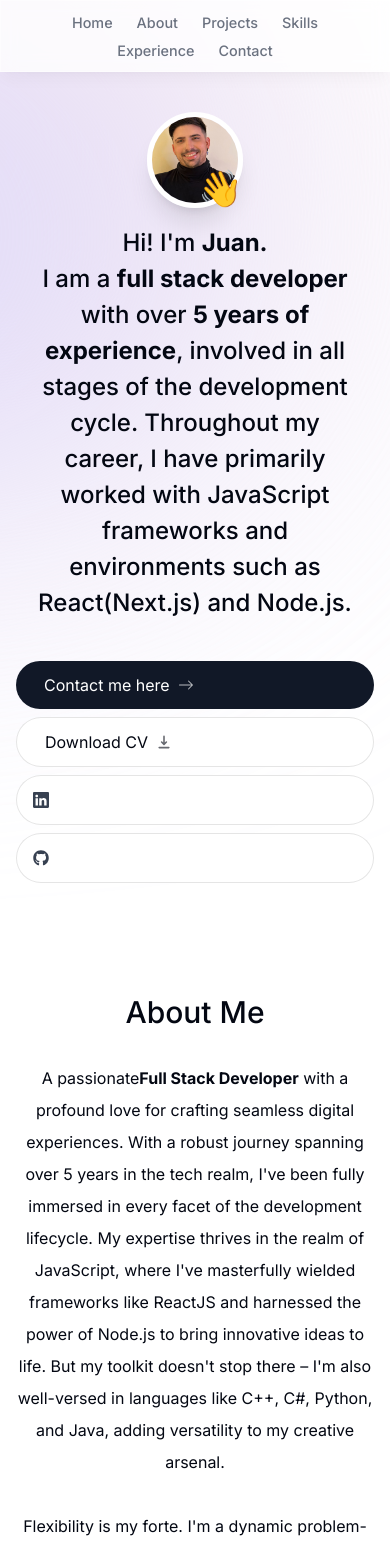
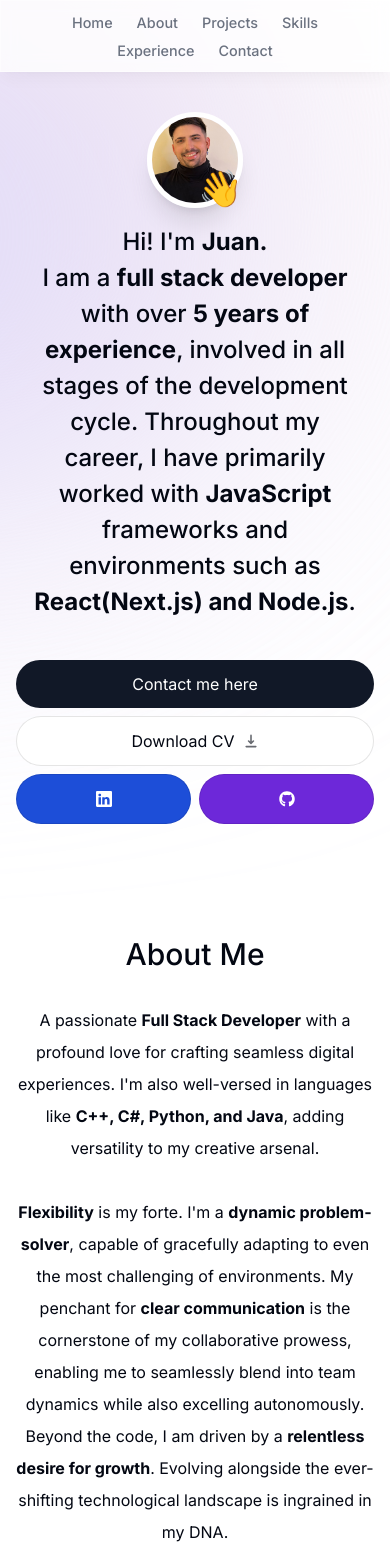
Before and after one commit to JuanManuelIbarlucea/portfolio, a Next.js app: page / in a window 390 px wide. Shown: the top 1549 px of the page. Built offline with nearby package versions, Linux system fonts and the light colour scheme.

Commit message:
Fixed some centering for mobile

```diff
--- a/components/about.tsx
+++ b/components/about.tsx
@@ -1,34 +1,32 @@
-'use client';
+"use client";
 
-import SectionHeading from './section-heading';
-import { motion } from 'framer-motion';
+import SectionHeading from "./section-heading";
+import { motion } from "framer-motion";
+
 export default function About() {
   return (
     <motion.section
-      className="mb-28 max-w-[45rem] text-center leading-8 sm:mb-40"
+      className="mb-28 max-w-[45rem] text-center leading-8 sm:m-0"
       initial={{ opacity: 0, y: 100 }}
       animate={{ opacity: 1, y: 0 }}
       transition={{ delay: 0.175 }}
     >
       <SectionHeading>About me</SectionHeading>
-      <p className="mb-3">
-        A passionate<span className="font-bold">Full Stack Developer</span> with
-        a profound love for crafting seamless digital experiences. With a robust
-        journey spanning over 5 years in the tech realm, I've been fully
-        immersed in every facet of the development lifecycle. My expertise
-        thrives in the realm of JavaScript, where I've masterfully wielded
-        frameworks like ReactJS and harnessed the power of Node.js to bring
-        innovative ideas to life. But my toolkit doesn't stop there – I'm also
-        well-versed in languages like C++, C#, Python, and Java, adding
+      <p>
+        A passionate <span className="font-bold">Full Stack Developer</span>{" "}
+        with a profound love for crafting seamless digital experiences. I'm also
+        well-versed in languages like{" "}
+        <span className="font-bold">C++, C#, Python, and Java</span>, adding
         versatility to my creative arsenal.
         <br />
         <br />
-        Flexibility is my forte. I'm a dynamic problem-solver, capable of
+        <span className="font-bold">Flexibility</span> is my forte. I'm a{" "}
+        <span className="font-bold">dynamic problem-solver</span>, capable of
         gracefully adapting to even the most challenging of environments. My
-        penchant for clear communication is the cornerstone of my collaborative
+        penchant for <span className="font-bold">clear communication</span> is the cornerstone of my collaborative
         prowess, enabling me to seamlessly blend into team dynamics while also
-        excelling autonomously. Beyond the code, I am driven by a relentless
-        desire for growth. Evolving alongside the ever-shifting technological
+        excelling autonomously. Beyond the code, I am driven by a <span className="font-bold">relentless
+        desire for growth</span>. Evolving alongside the ever-shifting technological
         landscape is ingrained in my DNA.
         <br />
         <br />
--- a/components/intro.tsx
+++ b/components/intro.tsx
@@ -1,12 +1,13 @@
-'use client';
+"use client";
 
-import Image from 'next/image';
-import portrait from '@/public/portrait.jpg';
-import { motion } from 'framer-motion';
-import Link from 'next/link';
-import { BsArrowRight, BsLinkedin } from 'react-icons/bs';
-import { HiDownload } from 'react-icons/hi';
-import { FaGithub } from 'react-icons/fa';
+import { BsArrowRight, BsLinkedin } from "react-icons/bs";
+
+import { FaGithub } from "react-icons/fa";
+import { HiDownload } from "react-icons/hi";
+import Image from "next/image";
+import Link from "next/link";
+import { motion } from "framer-motion";
+import portrait from "@/public/portrait.jpg";
 
 export default function Intro() {
   return (
@@ -16,7 +17,7 @@ export default function Intro() {
           <motion.div
             initial={{ opacity: 0, scale: 0 }}
             animate={{ opacity: 1, scale: 1 }}
-            transition={{ type: 'tween', duration: 0.2 }}
+            transition={{ type: "tween", duration: 0.2 }}
           >
             <Image
               src={portrait}
@@ -31,7 +32,7 @@ export default function Intro() {
             initial={{ opacity: 0, y: 100 }}
             animate={{ opacity: 1, y: 0 }}
             transition={{
-              type: 'spring',
+              type: "spring",
               stiffness: 125,
               delay: 0.1,
               duration: 0.7,
@@ -44,54 +45,56 @@ export default function Intro() {
 
       <motion.h1
         initial={{ opacity: 0, y: 100 }}
-        animate={{ opacity: 1, y: 1 }}
+        animate={{ opacity: 1, y: 0 }}
         className="mb-10 mt-4 px-4 text-2xl font-medium !leading-[1.5] sm:text-4xl"
       >
         Hi! I'm <span className="font-bold">Juan.</span>
         <br /> I am a <span className="font-bold">
           full stack developer
-        </span>{' '}
+        </span>{" "}
         with over <span className="font-bold">5 years of experience</span>,
         involved in all stages of the development cycle. Throughout my career, I
-        have primarily worked with JavaScript frameworks and environments such
-        as React(Next.js) and Node.js.
+        have primarily worked with  <span className="font-bold">JavaScript</span> frameworks and environments such
+        as <span className="font-bold">React(Next.js) and Node.js</span>.
       </motion.h1>
 
       <motion.div
         className="flex flex-col sm:flex-row align-center justify-center gap-2"
         initial={{ opacity: 0, y: 100 }}
-        animate={{ opacity: 1, y: 1 }}
+        animate={{ opacity: 1, y: 0 }}
         transition={{ delay: 0.1 }}
       >
         <Link
           href="#contact"
-          className="group bg-gray-900 text-white px-7 py-3 flex items-center gap-2 rounded-full outline-none focus:scale-110 hover:scale-110 hover:bg-gray-950 active:scale-105 transition"
+          className="group bg-gray-900 text-white px-7 py-3 flex items-center justify-center gap-2 rounded-full outline-none focus:scale-110 hover:scale-110 hover:bg-gray-950 active:scale-105 transition"
         >
           Contact me here
-          <BsArrowRight className="opacity-70 group-hover:translate-x-2 transition" />
+          <BsArrowRight className="opacity-70 group-hover:translate-x-2 transition hidden sm:block" />
         </Link>
         <a
           href="/CV.pdf"
           download
-          className="group bg-white px-7 py-3 flex items-center gap-2 rounded-full outline-none focus:scale-110 hover:scale-110 active:scale-105 transition cursor-pointer border border-black/10"
+          className="group bg-white px-7 py-3 flex items-center justify-center gap-2 rounded-full outline-none focus:scale-110 hover:scale-110 active:scale-105 transition cursor-pointer border border-black/10"
         >
           Download CV
           <HiDownload className="opacity-60 group-hover:translate-y-1 transition" />
         </a>
+        <div className="flex justify-center gap-2">
           <a
             href="https://linkedin.com/in/jmibarlucea"
             target="_blank"
-          className="bg-white text-gray-700 p-4 flex items-center gap-2 rounded-full outline-none focus:scale-[1.15] hover:scale-[1.15] active:scale-[1.10] transition cursor-pointer border border-black/10"
+            className="flex-grow bg-blue-700 text-white p-4 flex items-center justify-center gap-2 rounded-full outline-none focus:scale-[1.15] hover:scale-[1.15] active:scale-[1.10] transition cursor-pointer border border-black/10"
           >
             <BsLinkedin />
           </a>
           <a
             href="https://github.com/JuanManuelIbarlucea"
             target="_blank"
-          className="bg-white text-gray-700 p-4 flex items-center gap-2 rounded-full outline-none focus:scale-[1.15] hover:scale-[1.15] active:scale-[1.10] transition cursor-pointer border border-black/10"
+            className="flex-grow bg-violet-700 text-white p-4 flex items-center justify-center gap-2 rounded-full outline-none focus:scale-[1.15] hover:scale-[1.15] active:scale-[1.10] transition cursor-pointer border border-black/10"
           >
             <FaGithub />
           </a>
+        </div>
       </motion.div>
     </section>
   );
--- a/components/projects.tsx
+++ b/components/projects.tsx
@@ -1,10 +1,17 @@
+import Image from 'next/image';
 import React from 'react';
 import SectionHeading from './section-heading';
+import {projectsData} from '@/lib/data'
 
 export default function Projects() {
   return (
     <section>
       <SectionHeading>My Projects</SectionHeading>
+      {projectsData.map(project => (
+        <div>
+          <Image src={project.imageUrl} alt={project.description}/>
+        </div>
+      ))}
     </section>
   );
 }
--- a/lib/data.ts
+++ b/lib/data.ts
@@ -1,7 +1,7 @@
-import React from 'react';
 import { CgWorkAlt } from 'react-icons/cg';
 import { FaReact } from 'react-icons/fa';
 import { LuGraduationCap } from 'react-icons/lu';
+import React from 'react';
 import corpcommentImg from '@/public/corpcomment.png';
 import rmtdevImg from '@/public/rmtdev.png';
 import wordanalyticsImg from '@/public/wordanalytics.png';
```
Lines whose indentation alone changed are shown as unchanged.
